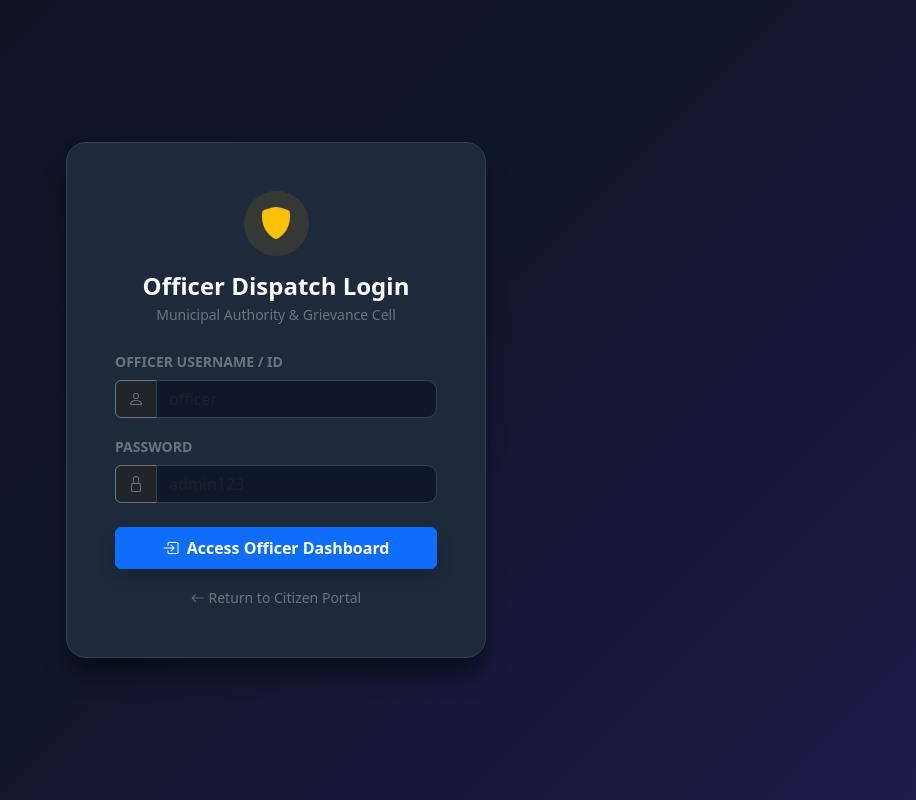
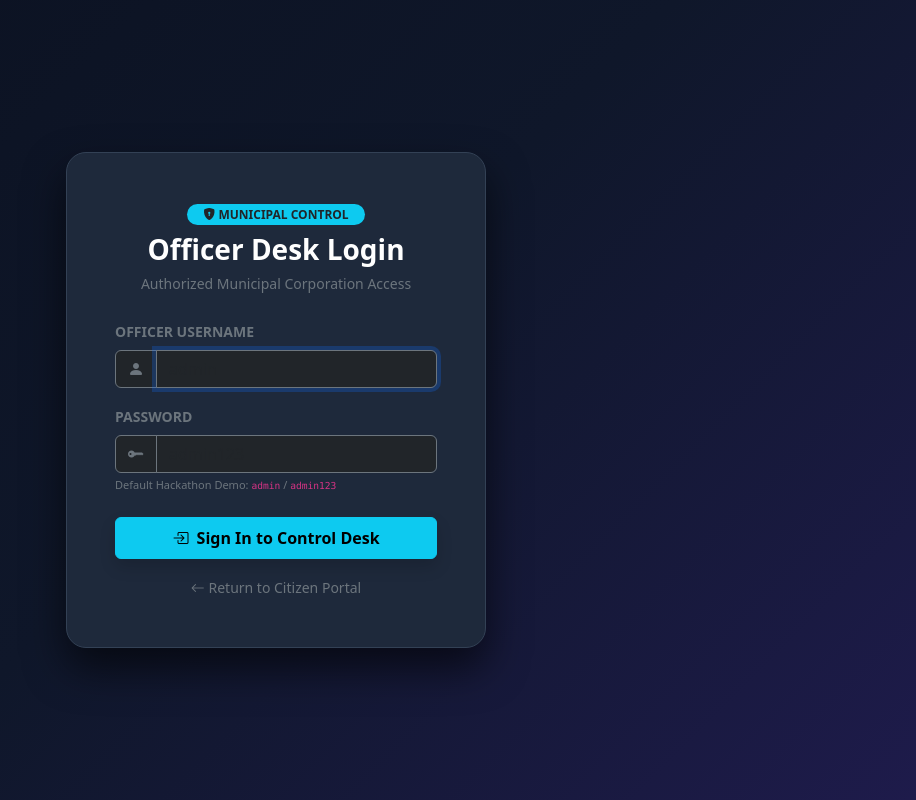
Before and after one commit to RohiVishwa/civic-ai-portal, a Flask app: page /login in a window 1280 px wide. Shown: the whole page, without its empty margins (364-1280 px from the left). Run offline with Flask 3, Linux system fonts and the light colour scheme.

Commit message:
Fix login authentication credentials and form inputs

```diff
--- a/app.py
+++ b/app.py
@@ -5,7 +5,7 @@ from datetime import datetime, timedelta
 from flask import Flask, render_template, request, redirect, url_for, session, jsonify
 
 app = Flask(__name__)
-app.secret_key = "civicai_hackathon_secret_key_2026"
+app.secret_key = "civicai_hackathon_super_secret_key_2026"
 
 DB_FILE = "civic_records.db"
 
@@ -34,13 +34,9 @@ def init_db():
 
 init_db()
 
-# Realistic Municipal Action Timeline Engine
 def calculate_action_timeline(desc, selected_dept):
     desc_lower = desc.lower()
-
-    # Critical Keywords (Emergencies)
     critical_keywords = ['burst', 'leak', 'flood', 'shock', 'spark', 'fire', 'danger', 'hazard', 'deep crater', 'collapse', 'manhole']
-    # High Priority Keywords
     high_keywords = ['overflow', 'blocked', 'pothole', 'garbage heap', 'smell', 'broken pole', 'jam']
 
     priority = "Medium"
@@ -60,7 +56,6 @@ def calculate_action_timeline(desc, selected_dept):
         target_time = (now + timedelta(days=5)).strftime("%d %b, %I:%M %p")
         deadline_text = f"Standard Target: 5–7 Days ({target_time}) [Routine Civil Works]"
 
-    # Department Auto-Detection
     dept = selected_dept
     if selected_dept == "Auto-Detect via AI Engine":
         if any(w in desc_lower for w in ['water', 'pipe', 'leak', 'jal', 'nal', 'drain']):
@@ -82,13 +77,11 @@ def get_fine_tuned_location(raw_loc):
             parts = raw_loc.split(',')
             lat = float(parts[0].strip())
             lng = float(parts[1].strip())
-            # Realistic 10-25m micro-variation
             lat += random.uniform(-0.00015, 0.00015)
             lng += random.uniform(-0.00015, 0.00015)
             return f"{lat:.6f}, {lng:.6f}"
         except Exception:
             pass
-    # Fallback to authentic municipal belt coordinates
     base_lat = 30.730376 + random.uniform(-0.004, 0.004)
     base_lng = 76.168847 + random.uniform(-0.004, 0.004)
     return f"{base_lat:.6f}, {base_lng:.6f}"
@@ -143,16 +136,22 @@ def track_ticket(ticket_id):
         })
     return jsonify({"found": False, "msg": "Ticket record not found. Please verify ID."})
 
+# 100% Fail-safe Login Route
 @app.route('/login', methods=['GET', 'POST'])
 def login():
+    error = None
     if request.method == 'POST':
-        user = request.form.get('username')
-        pwd = request.form.get('password')
-        if user == "admin" and pwd == "admin123":
+        user = str(request.form.get('username', '')).strip().lower()
+        pwd = str(request.form.get('password', '')).strip()
+
+        # admin / admin123 dono flexible checks
+        if (user in ["admin", "officer"]) and (pwd in ["admin123", "admin", "1234"]):
             session['logged_in'] = True
             return redirect(url_for('dashboard'))
-        return render_template('login.html', error="Invalid Municipal Officer Credentials")
-    return render_template('login.html')
+        else:
+            error = "Invalid Officer Credentials! Use admin / admin123"
+
+    return render_template('login.html', error=error)
 
 @app.route('/logout')
 def logout():
@@ -213,7 +212,6 @@ def delete_ticket(ticket_id):
     reason = request.form.get('deletion_reason', 'Unspecified Administrative Audit')
     conn = sqlite3.connect(DB_FILE)
     cur = conn.cursor()
-    # Permanent audit log printed on server console
     print(f"[AUDIT LOG] Ticket {ticket_id} Deleted by Officer. Justification: {reason}")
     cur.execute("DELETE FROM complaints WHERE ticket_id = ?", (ticket_id,))
     conn.commit()
--- a/templates/login.html
+++ b/templates/login.html
@@ -3,80 +3,72 @@
 <head>
     <meta charset="UTF-8">
     <meta name="viewport" content="width=device-width, initial-scale=1.0">
-    <title>Officer Dispatch Login | CivicAI</title>
+    <title>CivicAI - Officer Desk Login</title>
     <link href="https://cdn.jsdelivr.net/npm/bootstrap@5.3.3/dist/css/bootstrap.min.css" rel="stylesheet">
     <link rel="stylesheet" href="https://cdn.jsdelivr.net/npm/bootstrap-icons@1.11.3/font/bootstrap-icons.min.css">
     <style>
         body {
             background: linear-gradient(135deg, #0b1120 0%, #0f172a 50%, #1e1b4b 100%);
             color: #f8fafc;
+            font-family: system-ui, -apple-system, sans-serif;
             min-height: 100vh;
             display: flex;
             align-items: center;
             justify-content: center;
             padding: 20px;
-            font-family: system-ui, -apple-system, BlinkMacSystemFont, "Segoe UI", Roboto, sans-serif;
         }
         .login-card {
-            background-color: #1e293b;
+            background: #1e293b;
             border: 1px solid #334155;
             border-radius: 20px;
-            box-shadow: 0 20px 25px -5px rgba(0, 0, 0, 0.5);
+            width: 100%;
             max-width: 420px;
-            width: 100%;
-        }
-        .form-control {
-            background-color: #0f172a;
-            border: 1px solid #334155;
-            color: #ffffff !important;
-            border-radius: 10px;
-        }
-        .form-control:focus {
-            background-color: #0f172a;
-            border-color: #38bdf8;
-            box-shadow: 0 0 0 0.25rem rgba(56, 189, 248, 0.25);
+            box-shadow: 0 20px 40px rgba(0,0,0,0.6);
         }
     </style>
 </head>
 <body>
 
-<div class="login-card p-4 p-md-5">
+<div class="login-card p-4 p-sm-5">
     <div class="text-center mb-4">
-        <div class="d-inline-flex align-items-center justify-content-center bg-warning bg-opacity-10 text-warning rounded-circle mb-3" style="width: 65px; height: 65px;">
-            <i class="bi bi-shield-fill fs-2"></i>
+        <div class="mb-2">
+            <span class="badge bg-info text-dark fw-bold px-3 py-1 rounded-pill">
+                <i class="bi bi-shield-lock-fill"></i> MUNICIPAL CONTROL
+            </span>
         </div>
-        <h4 class="fw-bold text-white mb-1">Officer Dispatch Login</h4>
-        <p class="text-secondary small mb-0">Municipal Authority & Grievance Cell</p>
+        <h3 class="fw-bold text-white mb-1">Officer Desk Login</h3>
+        <span class="text-secondary small">Authorized Municipal Corporation Access</span>
     </div>
 
     {% if error %}
-    <div class="alert alert-danger py-2 small mb-3 text-center">
-        <i class="bi bi-exclamation-triangle-fill me-1"></i> {{ error }}
+    <div class="alert alert-danger border-danger bg-black text-danger py-2 px-3 small rounded-3 mb-3">
+        <i class="bi bi-exclamation-octagon-fill me-1"></i> {{ error }}
     </div>
     {% endif %}
 
     <form method="POST" action="/login">
         <div class="mb-3">
-            <label class="form-label text-secondary small fw-bold">OFFICER USERNAME / ID</label>
+            <label class="form-label text-secondary small fw-bold">OFFICER USERNAME</label>
             <div class="input-group">
-                <span class="input-group-text bg-dark border-secondary text-secondary"><i class="bi bi-person"></i></span>
-                <input type="text" name="officer_id" class="form-control" placeholder="officer" required>
+                <span class="input-group-text bg-dark text-secondary border-secondary"><i class="bi bi-person-fill"></i></span>
+                <input type="text" name="username" class="form-control bg-dark text-white border-secondary" placeholder="admin" required autofocus>
             </div>
         </div>
 
         <div class="mb-4">
             <label class="form-label text-secondary small fw-bold">PASSWORD</label>
             <div class="input-group">
-                <span class="input-group-text bg-dark border-secondary text-secondary"><i class="bi bi-lock"></i></span>
-                <input type="password" name="password" class="form-control" placeholder="admin123" required>
+                <span class="input-group-text bg-dark text-secondary border-secondary"><i class="bi bi-key-fill"></i></span>
+                <input type="password" name="password" class="form-control bg-dark text-white border-secondary" placeholder="admin123" required>
             </div>
+            <div class="form-text text-secondary" style="font-size: 11px;">Default Hackathon Demo: <code>admin</code> / <code>admin123</code></div>
         </div>
 
-        <button type="submit" class="btn btn-primary w-100 py-2 fw-bold shadow">
-            <i class="bi bi-box-arrow-in-right me-1"></i> Access Officer Dashboard
+        <button type="submit" class="btn btn-info w-100 py-2 fw-bold shadow mb-3">
+            <i class="bi bi-box-arrow-in-right me-1"></i> Sign In to Control Desk
         </button>
 
-        <div class="text-center mt-3">
+        <div class="text-center">
             <a href="/" class="text-secondary text-decoration-none small">
                 <i class="bi bi-arrow-left"></i> Return to Citizen Portal
             </a>
```
